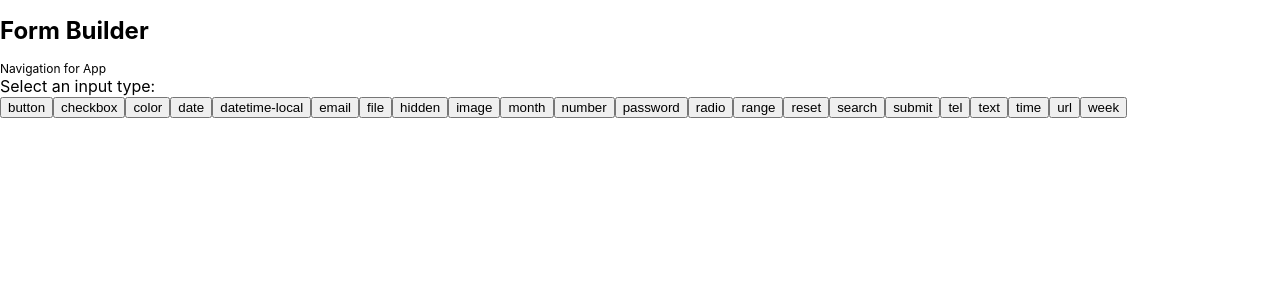
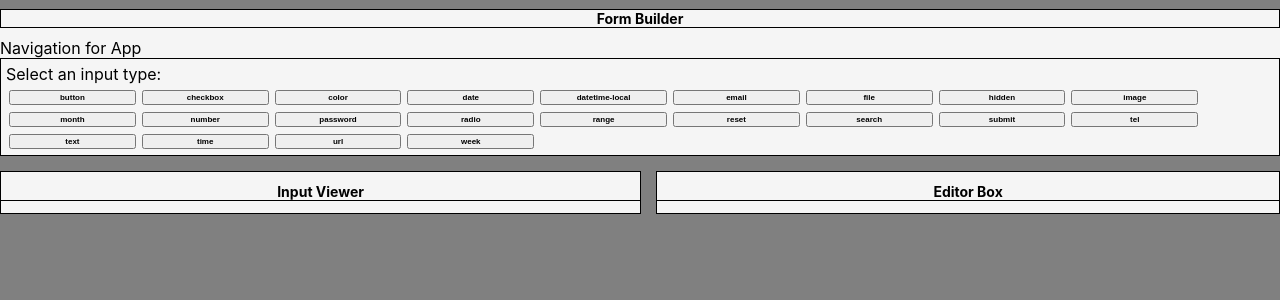
Before and after one commit to IsItJeff/form-builder, a React (Create React App) app: page / in a window 1280 px wide. Shown: the top 300 px of the page. Built offline with nearby package versions, Linux system fonts and the light colour scheme.

Commit message:
added grid layout for components input-options input-editor input-viewer

```diff
--- /dev/null
+++ b/src/components/inputEditor/InputEditorContainer.jsx
@@ -0,0 +1,11 @@
+const InputEditorContainer = () =>{
+    return(
+        <div className="input-editor-container">
+            <h2>
+                Editor Box
+            </h2>
+        </div>
+    )
+}
+
+export default InputEditorContainer;
--- a/src/components/inputOptions/InputOptionContainer.jsx
+++ b/src/components/inputOptions/InputOptionContainer.jsx
@@ -26,13 +26,13 @@ const InputOptionContainer = () => {
     ]
 
     return(
-        <div>
+        <div className="input-option-container">
             <div>
                 Select an input type:
             </div>
             {inputTypes.map((input,index) => {
                 return(
-                    <button key={input.type}>
+                    <button key={input.type} className="input-option-btn">
                         {input.type}
                     </button>
             )})}
--- /dev/null
+++ b/src/components/inputViewer/InputViewerContainer.jsx
@@ -0,0 +1,11 @@
+const InputViewerContainer = () => {
+    return(
+        <div className="input-viewer-container">
+            <h2>
+                Input Viewer
+            </h2>
+        </div>
+    )
+}
+
+export default InputViewerContainer;
--- a/src/components/main/MainContainer.jsx
+++ b/src/components/main/MainContainer.jsx
@@ -1,9 +1,13 @@
+import InputEditorContainer from "../inputEditor/InputEditorContainer";
 import InputOptionContainer from "../inputOptions/InputOptionContainer";
+import InputViewerContainer from "../inputViewer/InputViewerContainer";
 
 const MainContainer = () => {
     return (
         <main>
             <InputOptionContainer />
+            <InputViewerContainer />
+            <InputEditorContainer />
         </main>
     )
 }
--- a/src/index.css
+++ b/src/index.css
@@ -1,10 +1,12 @@
 body {
   margin: 0;
+  padding: 0;
   font-family: -apple-system, BlinkMacSystemFont, 'Segoe UI', 'Roboto', 'Oxygen',
     'Ubuntu', 'Cantarell', 'Fira Sans', 'Droid Sans', 'Helvetica Neue',
     sans-serif;
   -webkit-font-smoothing: antialiased;
   -moz-osx-font-smoothing: grayscale;
+  background:grey;
 }
 
 code {
@@ -13,5 +15,52 @@ code {
 }
 
 header{
-  font-size: 12px;
+  background-color: whitesmoke;
 }
+
+h1{
+  font-size: 14px;
+  text-align: center;
+  border: 1px solid black;
+
+}
+
+nav{
+
+}
+
+h2{
+  font-size: 14px;
+  text-align: center;
+  border-bottom: 1px solid black;
+}
+
+main{
+  display: grid;
+  grid-template-columns:auto auto;
+  grid-gap: 15px;
+}
+
+.input-option-btn{
+  margin: 1px 3px;
+  font-size: 8px;
+  font-weight: 800;
+  width: 10%;
+}
+
+.input-option-container{
+  border: 1px solid black;
+  background:whitesmoke;
+  grid-column: 1 / span 2;
+  padding: 5px;
+}
+
+.input-viewer-container{
+  border: 1px solid black;
+  background-color: whitesmoke;
+}
+
+.input-editor-container{
+  border: 1px solid black;
+  background-color: whitesmoke;
+}
```
